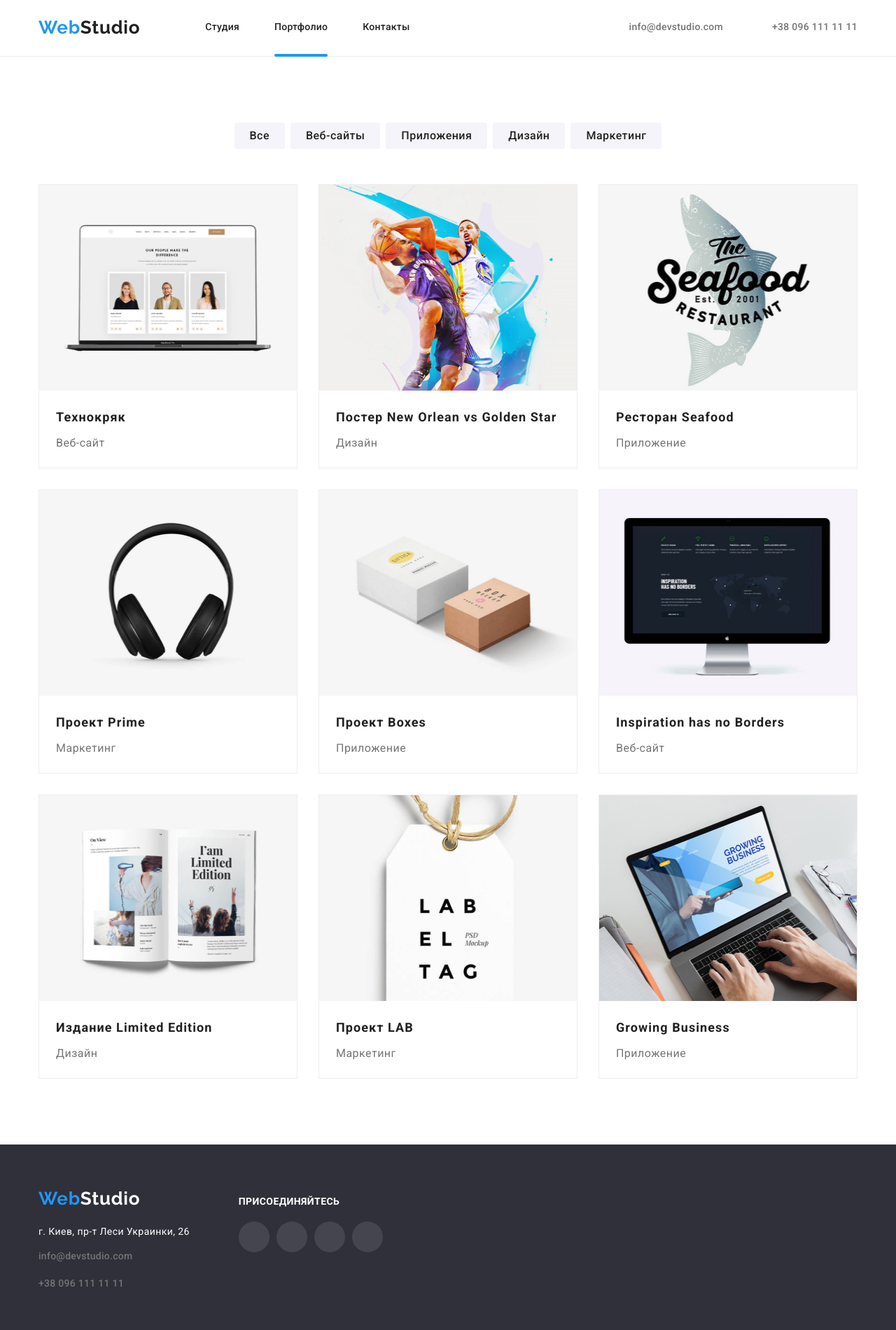
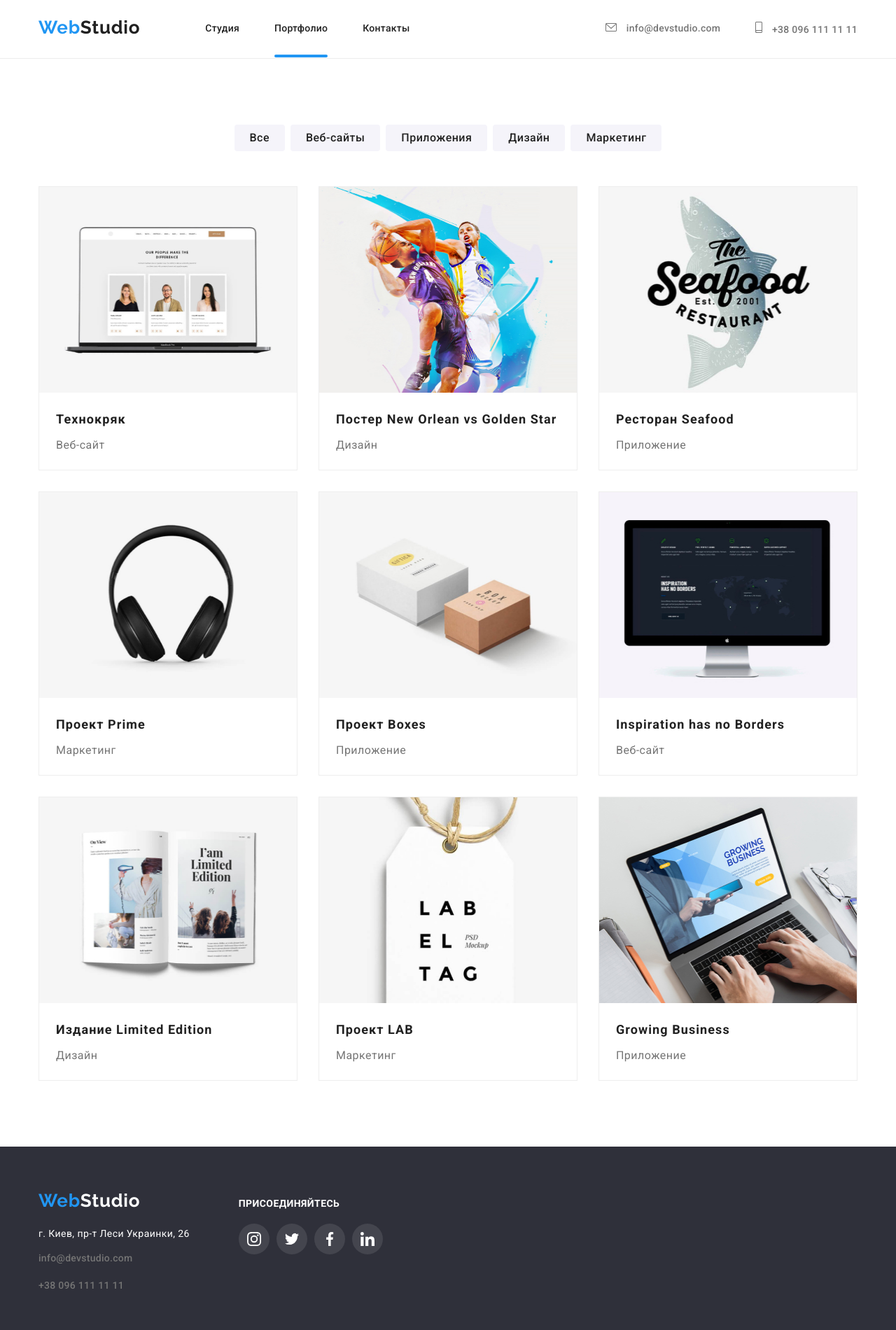
Before and after one commit to maxxmanko/goit-markup-hw-05, a plain HTML site: page portfolio.html in a window 1280 px wide. Shown: the top 1900 px of the page at 70% size. Drawn offline with Linux system fonts and the light colour scheme.

Commit message:
Update portfolio.html
hw 5

```diff
--- a/portfolio.html
+++ b/portfolio.html
@@ -31,17 +31,17 @@
 
             <ul class="list navigation-list">
                 <li class="nav-list-item">
-                    <a class="contacts-links fh-icons" href="mailto:info@devstudio.com">
+                    <a class="contacts-links fh-sprite" href="mailto:info@devstudio.com">
                         <svg class="envelop-icon" width="16" height="12">
-                            <use href="./images/icons.svg#envelope"></use>
+                            <use href="./images/sprite.svg#envelope"></use>
                         </svg>
                         <span>info@devstudio.com</span>
                     </a>
                 </li>
                 <li class="nav-list-item phone-icon">
-                    <a class="contacts-links fh-icons" href="tel:+380961111111">
+                    <a class="contacts-links fh-sprite" href="tel:+380961111111">
                         <svg class="smartphone-icon" width="10" height="16">
-                            <use href="./images/icons.svg#smartphone"></use>
+                            <use href="./images/sprite.svg#smartphone"></use>
                         </svg>
                         <span>+38 096 111 11 11</span>
                     </a>
@@ -267,28 +267,28 @@
                     <li class="social-item">
                         <a class="social-item-link social-item-link-footer" href="https://www.instagram.com/"><svg
                                 class="social-icon social-icon-footer">
-                                <use href="./images/icons.svg#instagram"></use>
+                                <use href="./images/sprite.svg#instagram"></use>
                             </svg>
                         </a>
                     </li>
                     <li class="social-item">
                         <a class="social-item-link social-item-link-footer" href="https://twitter.com/"><svg
                                 class="social-icon social-icon-footer">
-                                <use href="./images/icons.svg#twitter"></use>
+                                <use href="./images/sprite.svg#twitter"></use>
                             </svg>
                         </a>
                     </li>
                     <li class="social-item">
                         <a class="social-item-link social-item-link-footer" href="https://www.facebook.com/"><svg
                                 class="social-icon social-icon-footer">
-                                <use href="./images/icons.svg#facebook"></use>
+                                <use href="./images/sprite.svg#facebook"></use>
                             </svg>
                         </a>
                     </li>
                     <li class="social-item">
                         <a class="social-item-link social-item-link-footer" href="https://www.linkedin.com/"><svg
                                 class="social-icon social-icon-footer">
-                                <use href="./images/icons.svg#linkedin"></use>
+                                <use href="./images/sprite.svg#linkedin"></use>
                             </svg>
                         </a>
                     </li>
```
